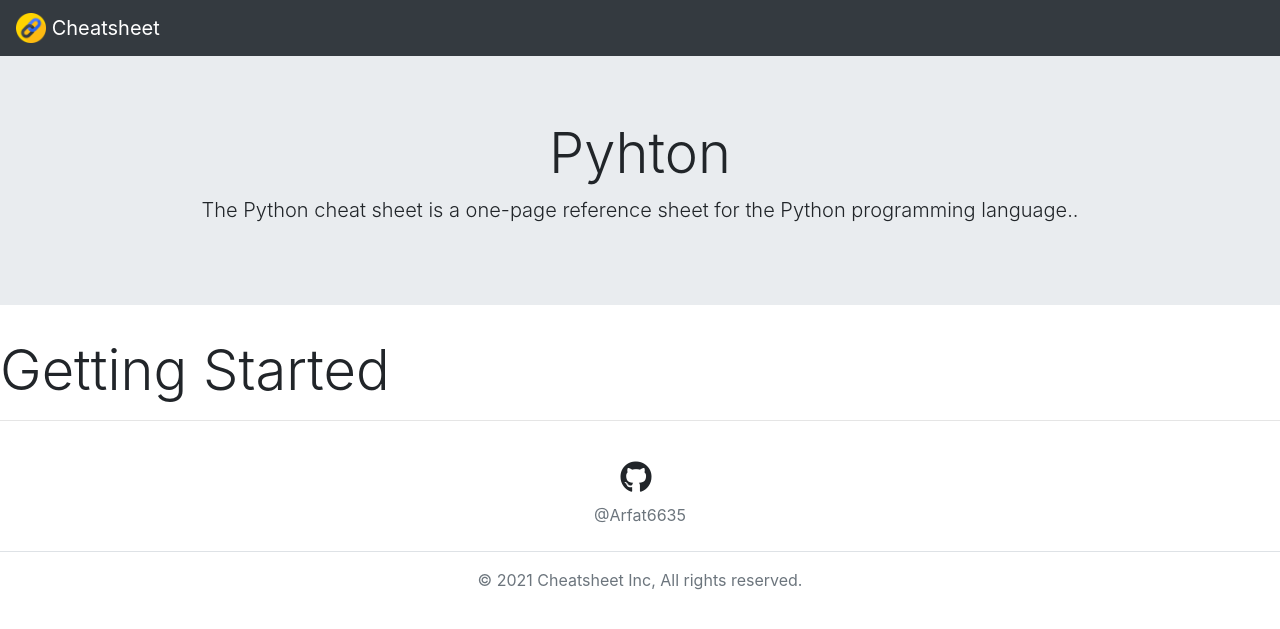
After one commit to Arfat6635/Snippets, a Django app: page /python in a window 1280 px wide. The commit adds this page. Shown: the top 629 px of the page. Run offline with Django 4.2, Linux system fonts and the light colour scheme; some libraries are stand-ins or nearby versions.

Commit message:
Added python cheatsheet template

```diff
--- a/reference/urls.py
+++ b/reference/urls.py
@@ -6,4 +6,5 @@ from reference import views
 urlpatterns = [
     path('', views.home,name="home"),
     path('javascript', views.javascript,name="javascript"),
+    path('python',views.python,name="python"),
 ]
--- a/reference/views.py
+++ b/reference/views.py
@@ -8,9 +8,18 @@ def home(request):
 
 
 def javascript(request):
-    context={
+    javascript_context={
         "Topic":"Javascript",
         "Topic_Message":"The Javascript cheat sheet is a one-page reference sheet for the javascript programming language.",
         "Topic_Start":"Getting Started",
     }
-    return render(request,"javascript.html",context)
+    return render(request,"javascript.html",javascript_context)
+
+
+def python(request):
+    python_context = {
+        "Topic": "Pyhton",
+        "Topic_Message": "The Python cheat sheet is a one-page reference sheet for the Python programming language..",
+        "Topic_Start": "Getting Started",
+    }
+    return render(request,"python.html",python_context)
--- a/templates/index.html
+++ b/templates/index.html
@@ -67,7 +67,7 @@
           </div>
           <div class="col-md-4">
             <div class="card mb-4 box-shadow">
-              <button type="button" style="font-size: 30px;" class="btn btn-outline-secondary"><i class="fab fa-python pr-4" aria-hidden="true"></i>Python</button>
+              <a href="/python" <button type="button" style="font-size: 30px;" class="btn btn-outline-secondary"><i class="fab fa-python pr-4" aria-hidden="true"></i>Python</button></a>
 
             </div>
           </div>
--- /dev/null
+++ b/templates/python.html
@@ -0,0 +1,3 @@
+{% extends 'base.html' %}
+
+{% block title %}Python{% endblock title %}
```
